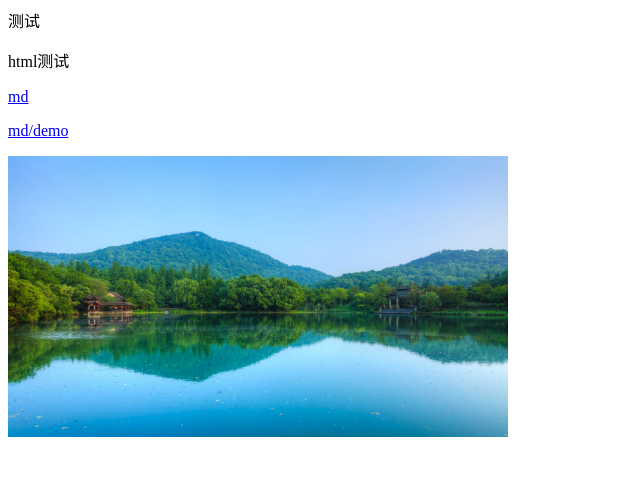
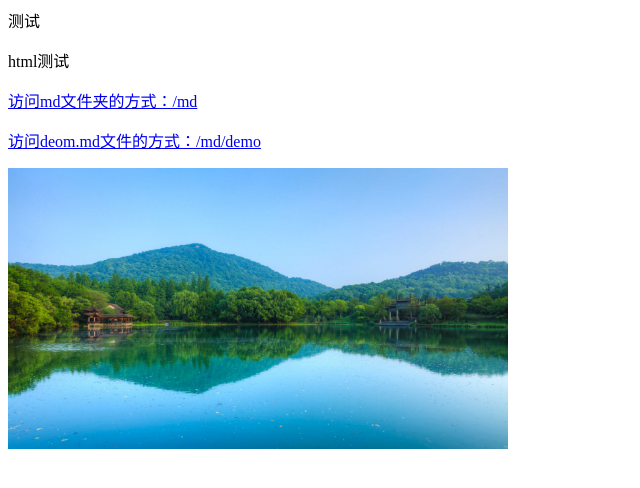
Before and after one commit to rqspace/rqspace.github.io, a plain HTML site: page index.html in a window 1280 px wide. Shown: the whole page, without its empty margins (0-640 px from the left). Drawn offline with Linux system fonts and the light colour scheme.

Commit message:
Update index.html

```diff
--- a/index.html
+++ b/index.html
@@ -9,8 +9,8 @@
   </head>
   <body>
     <p>html测试</p>
-    <p><a href="/md">md</a></p>
-    <p><a href="/md/demo">md/demo</a></p>
+    <p><a href="/md">访问md文件夹的方式：/md</a></p>
+    <p><a href="/md/demo">访问deom.md文件的方式：/md/demo</a></p>
     <div>
       <img src="/1.jpg">
     </div>
```
